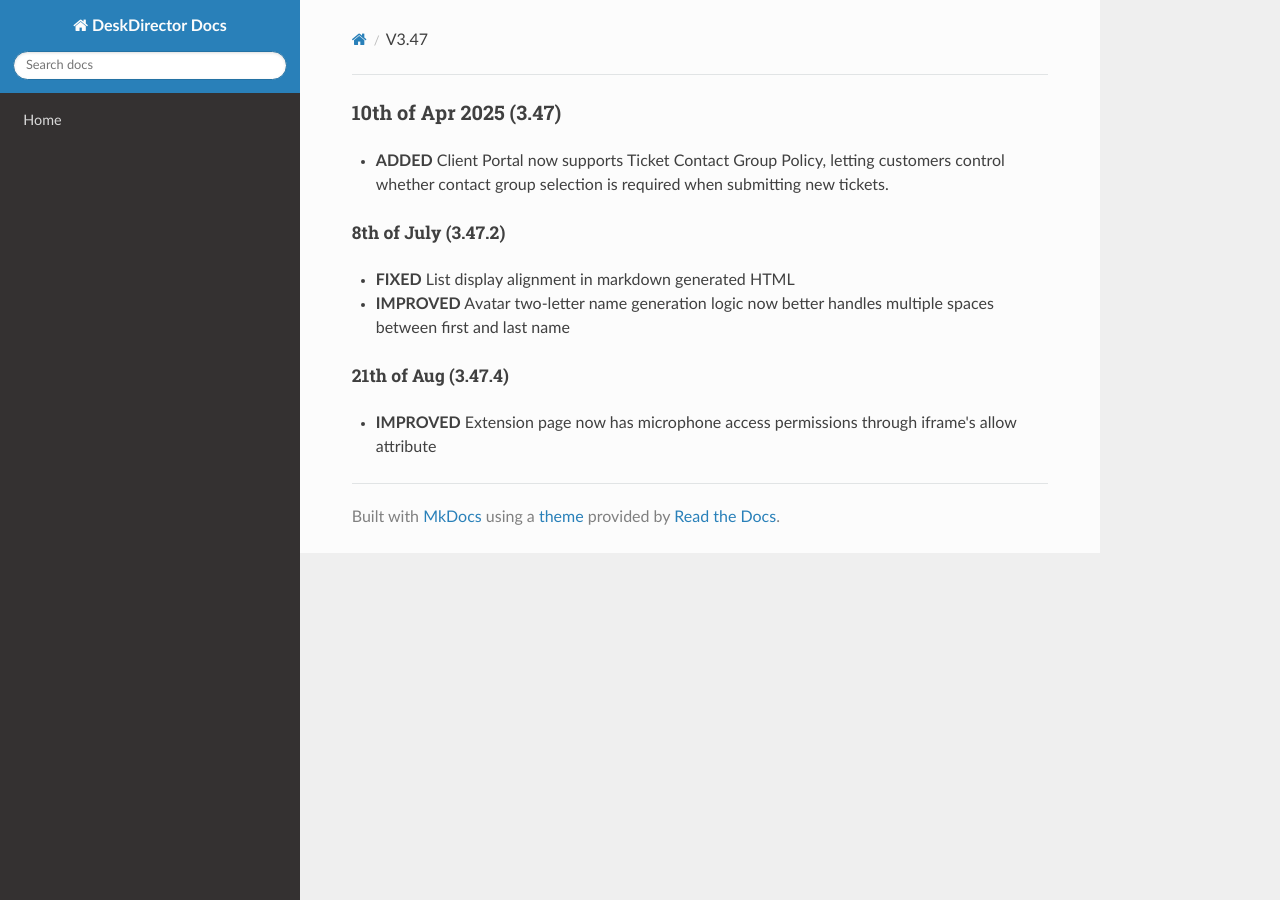
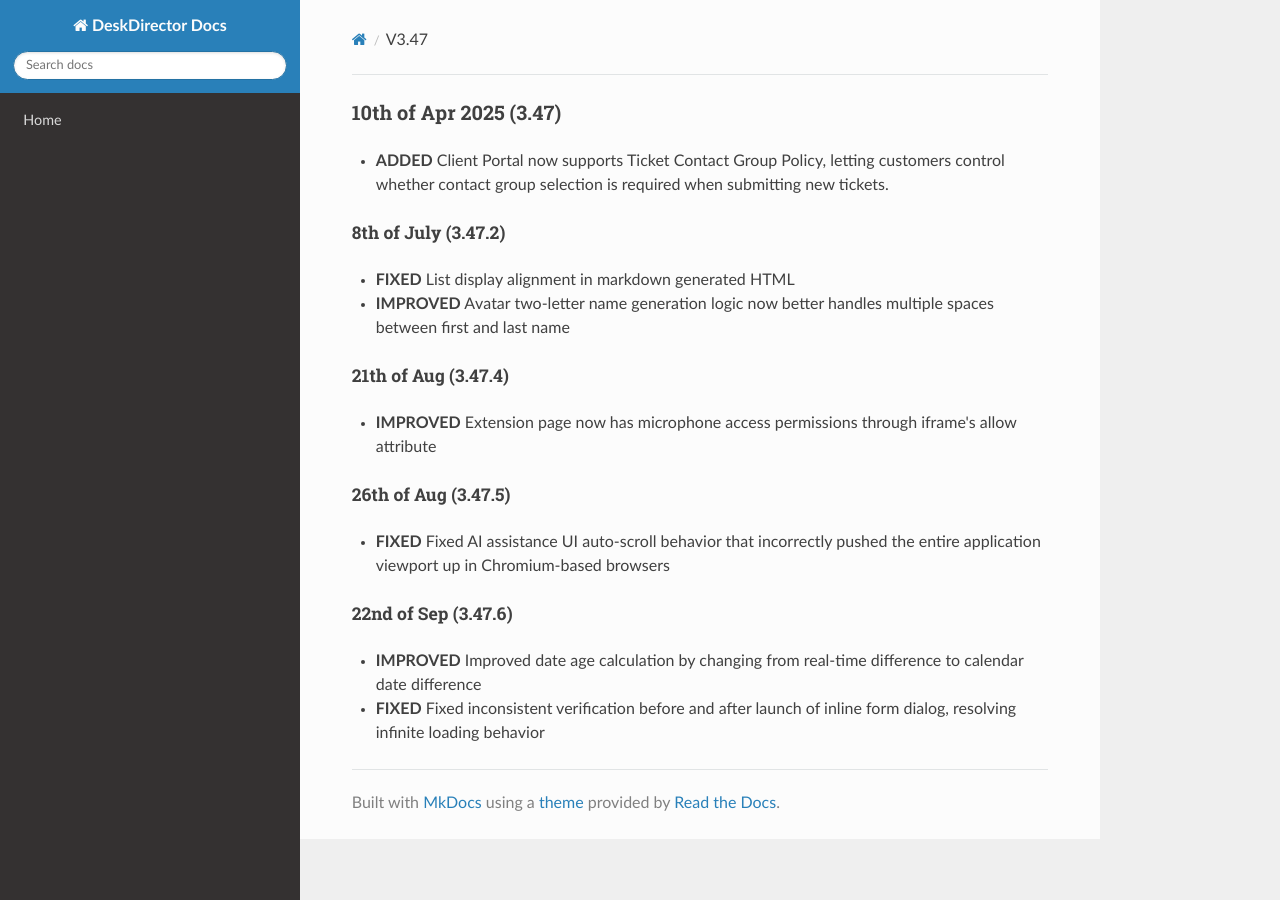
Before and after one commit to DeskDirector/docs, an MkDocs documentation site: the page built from docs/_release/portal/v3.47.md, in a window 1280 px wide. Built offline with MkDocs 1.6.1, drawn with Linux system fonts in a browser that asks for light colours; nearby versions of some CDN libraries; old or Windows-style settings are respelled for this version of MkDocs.

Commit message:
Revise release notes for versions 3.47.4 to 3.47.6
Updated release notes for versions 3.47.4 to 3.47.6.

```diff
--- a/docs/_release/portal/v3.47.md
+++ b/docs/_release/portal/v3.47.md
@@ -10,3 +10,10 @@
 ##### 21th of Aug (3.47.4)
 
 - **IMPROVED** Extension page now has microphone access permissions through iframe's allow attribute
+
+##### 26th of Aug (3.47.5)
+- **FIXED** Fixed AI assistance UI auto-scroll behavior that incorrectly pushed the entire application viewport up in Chromium-based browsers
+
+##### 22nd of Sep (3.47.6)
+- **IMPROVED** Improved date age calculation by changing from real-time difference to calendar date difference
+- **FIXED** Fixed inconsistent verification before and after launch of inline form dialog, resolving infinite loading behavior
```
